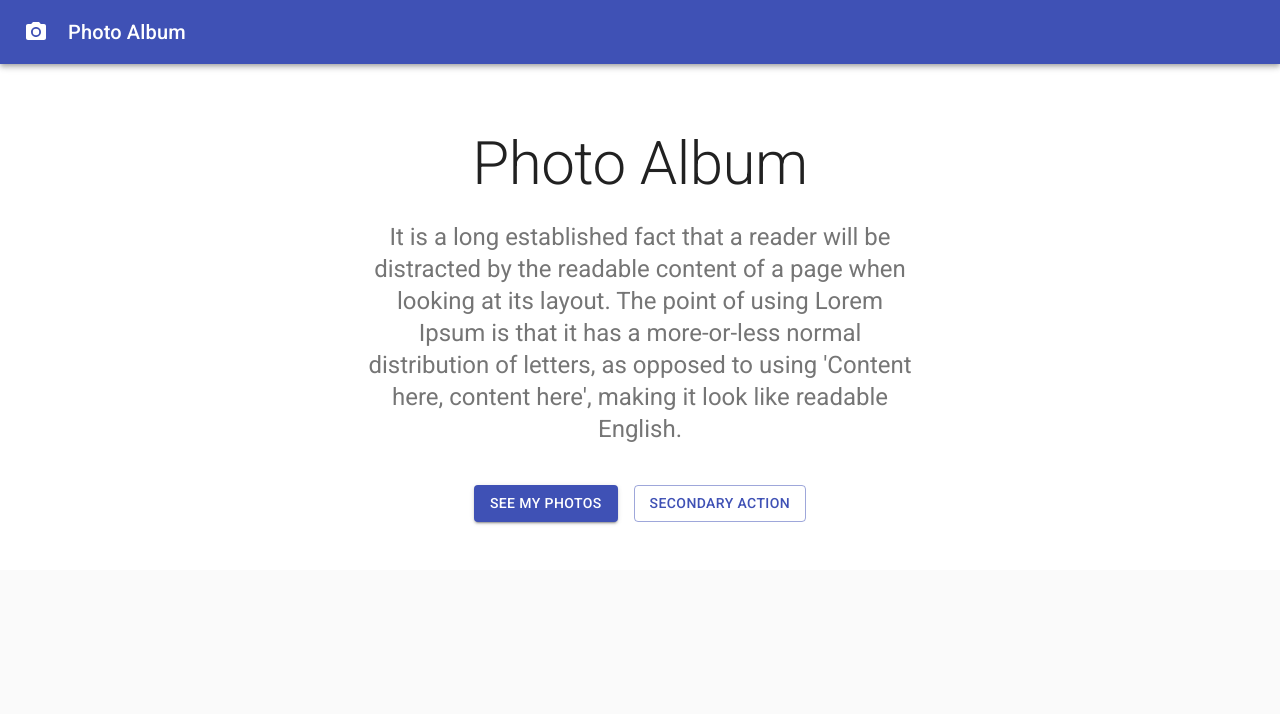
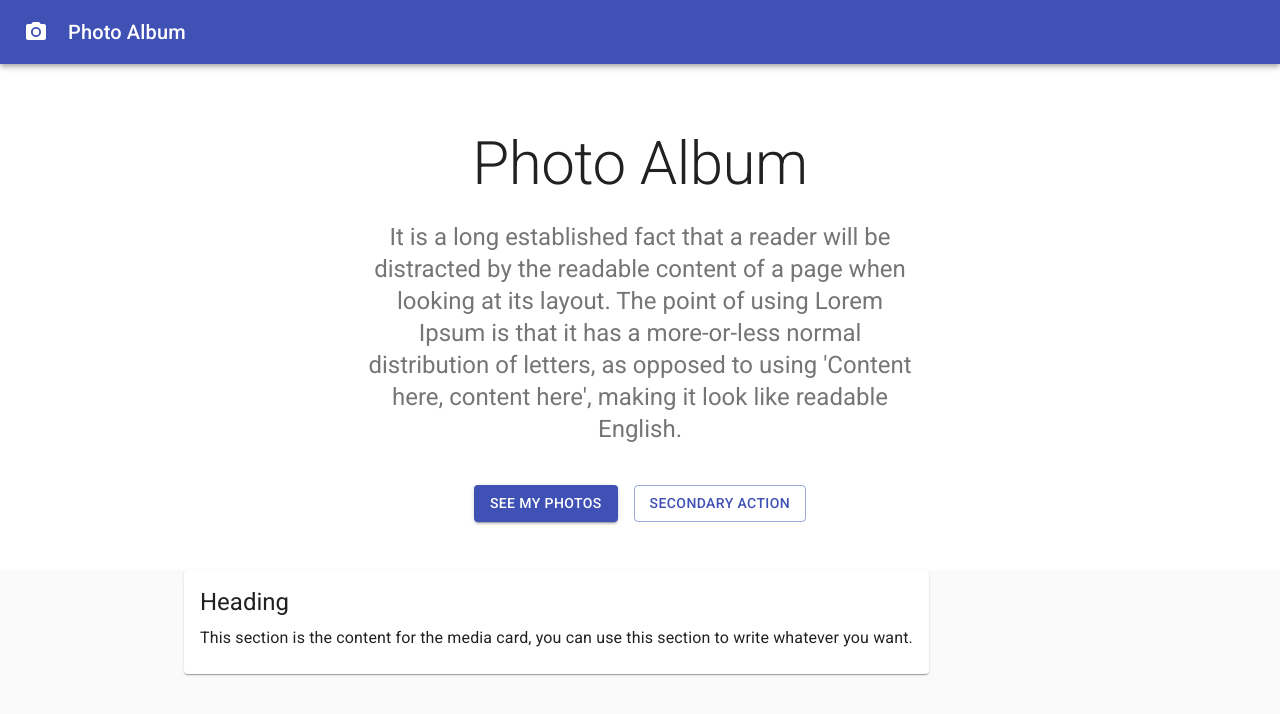
Before and after one commit to jolouie7/mui-demo-jsmastery, a React (Create React App) app: page / in a window 1280 px wide. Shown: the top 714 px of the page. Built offline with nearby package versions, Linux system fonts and the light colour scheme; grey boxes are pictures that could not be loaded.

Commit message:
Add simple card

```diff
--- a/src/App.js
+++ b/src/App.js
@@ -54,7 +54,21 @@ function App() {
           </Container>
         </div>
         <Container className={classes.cardGrid} maxWidth="md">
-
+          <Grid container spacing={4}>
+            <Grid item>
+              <Card className={classes.card}>
+                <CardMedia className={classes.cardMedia} image="https://source.unsplash.com/random" title="card title" />
+                <CardContent className={classes.cardContent}>
+                  <Typography gutterBottom variant="h5">
+                    Heading
+                  </Typography>
+                  <Typography>
+                    This section is the content for the media card, you can use this section to write whatever you want.
+                  </Typography>
+                </CardContent>
+              </Card>
+            </Grid>
+          </Grid>
         </Container>
       </main>
     </>
```
